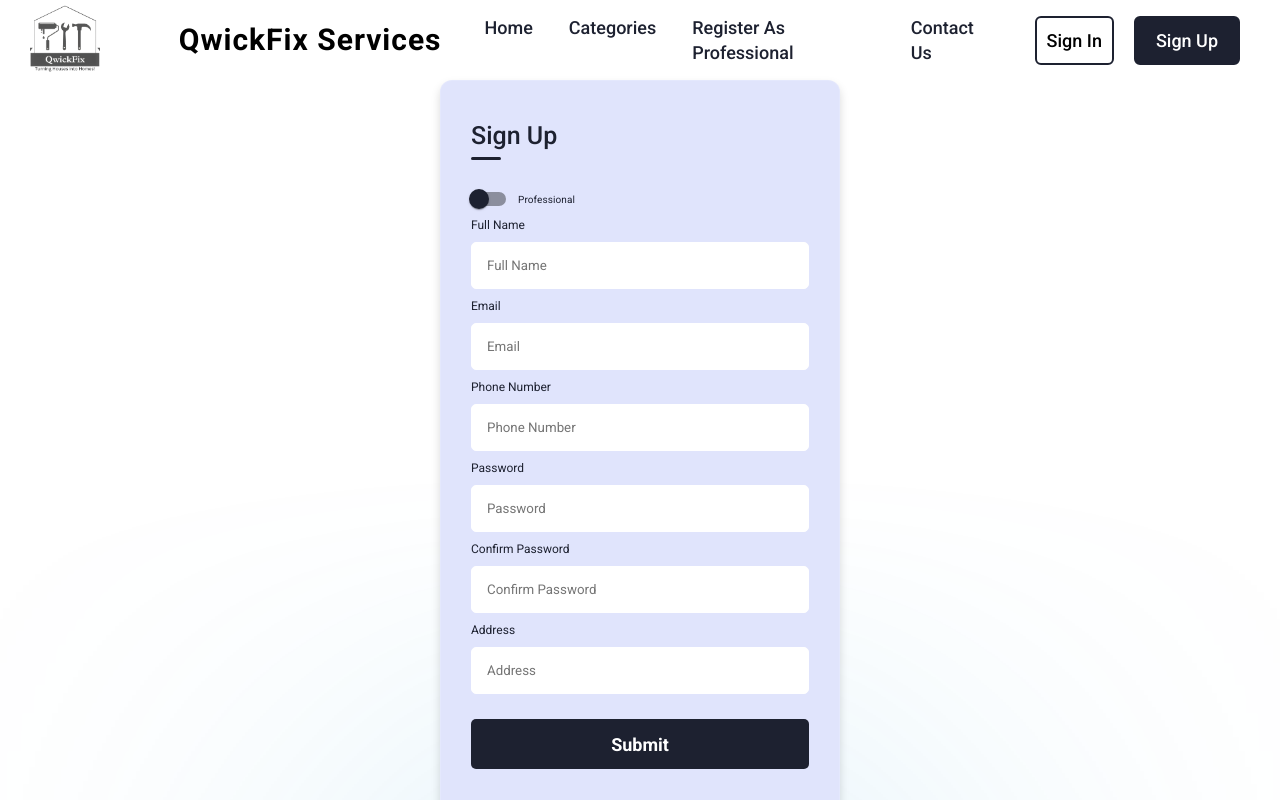
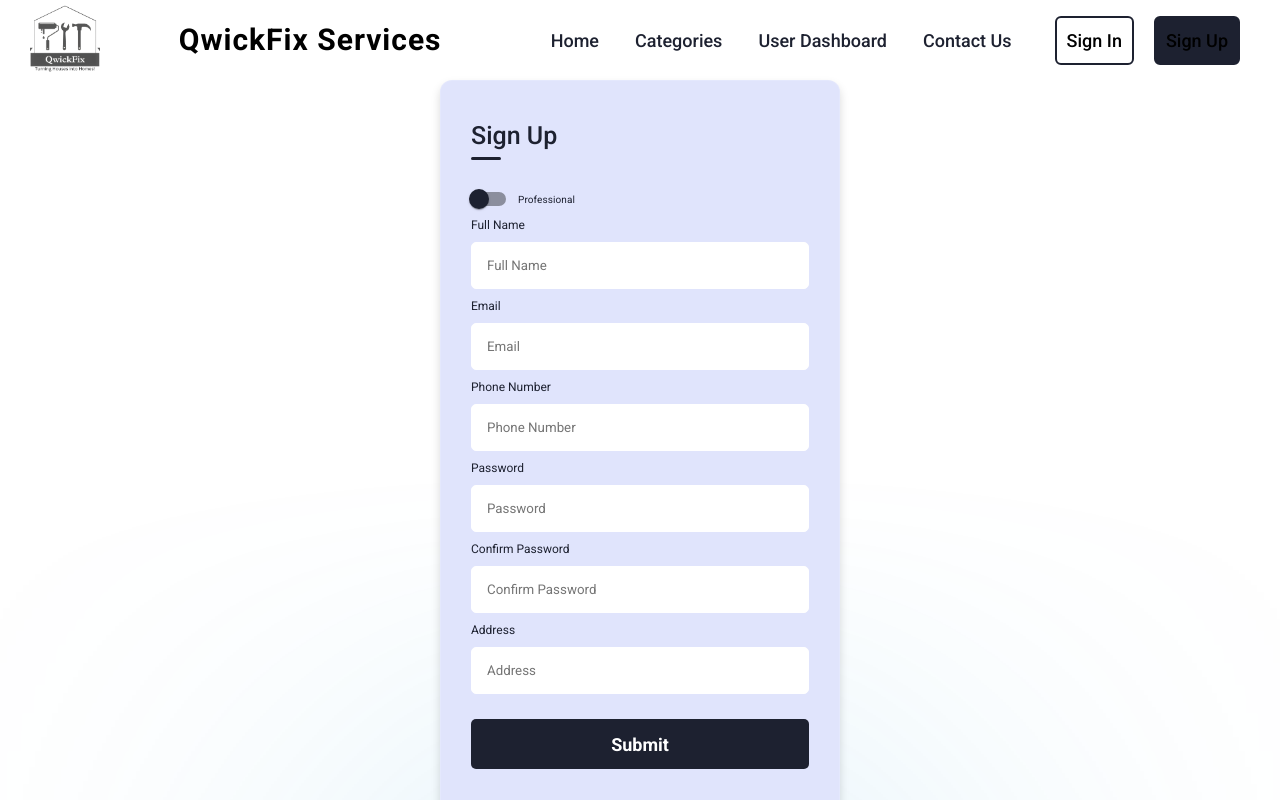
Before and after one commit to sanjanastyles/QF, a React (Create React App) app: page /SignUp in a window 1280 px wide. Shown: the top 800 px of the page. Built offline with nearby package versions, Linux system fonts and the light colour scheme.

Commit message:
bugfix(UI): minor UI issues

```diff
--- a/src/FrontEnd/App.js
+++ b/src/FrontEnd/App.js
@@ -69,12 +69,12 @@ function App() {
         <Route path="/Contact-Us" element={<ContactUs />} />
         <Route path="/checkout/:proId/:category" element={<CheckoutForm />} />
         <Route path="/Orders" element={<ClientOrders />} />
+        <Route path="/online/professionals" element={<ProfessionalList />} />
 
 
         {/* Professionals */}
         <Route path="/professionals/dashboard/:id/:serviceId" element={<ProfilePage />} />
         <Route path="/professional/:professionalId" element={<Professional />} />
-        <Route path="/online/professionals" element={<ProfessionalList />} />
 
         {/* AdminFlow */}
         <Route path="/admins" element={<AdminList />} />
--- a/src/FrontEnd/components/navbar/Navbar.jsx
+++ b/src/FrontEnd/components/navbar/Navbar.jsx
@@ -6,30 +6,22 @@ import navbarStyles from "./navbar.module.css";
 import { useNavigate } from "react-router-dom";
 import { toast } from "react-toastify";
 
-// import axios from "../../api/axios";
-// import { useContext } from "react";
-// import AuthContext from "../../context/AuthProvider";
+export const Navbar = () => {
+  const [toggleMenu, setToggleMenu] = useState(false);
+  const [userData, setUserData] = useState({});
 
-
-
-export const Navbar = () => {
-  // const { auth } = useContext(AuthContext);
-  const [toggleMenu, setToggleMenu] = useState(false);
-  const [data, setData] = useState({});
-
-  // Data is passed in local storage from sign in form
   useEffect(() => {
-    const response = localStorage.getItem("response");
+    const response = JSON.parse(localStorage.getItem("response"));
     if (response) {
-      setData(JSON.parse(response));
+      setUserData({ ...response, role: response?.isServiceman ? response?.isServiceman : "A" });
     }
   }, []);
 
   const navigate = useNavigate();
 
   const handleLogout = () => {
+    localStorage.removeItem("response");
     navigate("/");
-    localStorage.removeItem("response");
     window.location.reload();
     toast.success("Logged out Successfully");
   };
@@ -44,126 +36,71 @@ export const Navbar = () => {
 
       <div className={navbarStyles.navbar_links}>
         <div className={navbarStyles.navbar_links_container}>
+          <p><Link to="/">Home</Link></p>
+          <p><Link to="/Categories">Categories</Link></p>
+          {userData.isServiceman === "C" && <p><Link to="/RegisterAsProfessional">Register As Professional</Link></p>}
           <p>
-            <Link to="/">Home</Link>
+            {userData.role === "A" ? (
+              <Link to="/admin-dashboard">Admin Dashboard</Link>
+            ) : userData.isServiceman === "P" ? (
+              <Link to="/dashboard">Professional Dashboard</Link>
+            ) : (
+              <Link to="/under-construction">User Dashboard</Link>)}
           </p>
-          <p>
-            <Link to="/Categories">Categories</Link>
-          </p>
-          <p>
-            <Link to="/RegisterAsProfessional">Register As Professional</Link>
-          </p>
-          <p className={data.name ? null : navbarStyles.hiddenLink}>
-            {data && (
-              <Link to="/dashboard" className={data.name ? null : navbarStyles.hiddenLink}>
-                {(() => {
-                  switch (data.name) {
-                    case "admin":
-                      return "Admin Dashboard";
-                    case "professional":
-                      return "Professional Dashboard";
-                    case "Customer":
-                      return "User Dashboard";
-                    default:
-                      return null;
-                  }
-                })()}
-              </Link>
-
-            )}
-          </p>
-          <p>
-            <Link to="/ContactUs">Contact Us</Link>
-          </p>
+          <p><Link to="/ContactUs">Contact Us</Link></p>
         </div>
       </div>
 
       <div className={navbarStyles.navbar_sign}>
         <p className={navbarStyles.signIn}>
-          {data.name ? data.name : <Link to="/SignIn">Sign in</Link>}
+          {userData.name ? userData.name : <Link to="/SignIn">Sign in</Link>}
         </p>
         <p className={navbarStyles.logout}>
-          {data.name ? (
+          {userData.name ? (
             <p onClick={handleLogout}>Logout</p>
           ) : (
-            <Link to="/SignUp">
-              <p>Sign up</p>
-            </Link>
+            <Link to="/SignUp">Sign up</Link>
           )}
         </p>
       </div>
+
       <div className={navbarStyles.navbar_menu}>
         {toggleMenu ? (
-          <RiCloseLine
-            color="#fff"
-            size={30}
-            onClick={() => setToggleMenu(false)}
-          />
+          <RiCloseLine color="#fff" size={30} onClick={() => setToggleMenu(false)} />
         ) : (
-          <RiMenu3Line
-            color="#fff"
-            size={30}
-            onClick={() => setToggleMenu(true)}
-          />
+          <RiMenu3Line color="#fff" size={30} onClick={() => setToggleMenu(true)} />
         )}
         {toggleMenu && (
           <div className={navbarStyles.navbar_menu_background}>
-            <div
-              className={`${navbarStyles.navbar_menu_container} ${navbarStyles.scale_up_center}`}
-            >
+            <div className={`${navbarStyles.navbar_menu_container} ${navbarStyles.scale_up_center}`}>
               <div className={navbarStyles.navbar_menu_container_links}>
+                <p onClick={() => setToggleMenu(false)}><Link to="/">Home</Link></p>
+                <p onClick={() => setToggleMenu(false)}><Link to="/Categories">Categories</Link></p>
+                <p onClick={() => setToggleMenu(false)}><Link to="/RegisterAsProfessional">Register As Professional</Link></p>
                 <p onClick={() => setToggleMenu(false)}>
-                  <Link to="/">Home</Link>
-                </p>
-                <p onClick={() => setToggleMenu(false)}>
-                  <Link to="/Categories">Categories</Link>
-                </p>
-                <p onClick={() => setToggleMenu(false)}>
-                  <Link to="/RegisterAsProfessional">
-                    Register As Professional
-                  </Link>
-                </p>
-                <p onClick={() => setToggleMenu(false)}>
-                  {data.isServiceman === "admin" ? (
+                  {userData.role === "A" ? (
                     <Link to="/admin-dashboard">Admin Dashboard</Link>
-                  ) : data.isServiceman === "professional" ? (
+                  ) : userData.isServiceman === "P" ? (
                     <Link to="/under-construction">Professional Dashboard</Link>
                   ) : (
                     <Link to="/under-construction">User Dashboard</Link>
                   )}
                 </p>
-                <p onClick={() => setToggleMenu(false)}>
-                  <Link to="/ContactUs">Contact Us</Link>
-                </p>
+                <p onClick={() => setToggleMenu(false)}><Link to="/ContactUs">Contact Us</Link></p>
               </div>
               <div className={navbarStyles.navbar_menu_container_links_sign}>
-                <p
-                  onClick={() => setToggleMenu(false)}
-                  className={navbarStyles.signIn}
-                >
-                  {data.isServiceman ? (
-                    <>{data.name}</>
-                  ) : (
-                    <Link to="/SignIn">Sign in</Link>
-                  )}
+                <p onClick={() => setToggleMenu(false)} className={navbarStyles.signIn}>
+                  {userData.isServiceman ? userData?.name : <Link to="/SignIn">Sign in</Link>}
                 </p>
-                <div
-                  onClick={() => setToggleMenu(false)}
-                  className={navbarStyles.logout}
-                >
-                  {data.name ? (
+                <div onClick={() => setToggleMenu(false)} className={navbarStyles.logout}>
+                  {userData.name ? (
                     <p onClick={handleLogout}>Logout</p>
                   ) : (
-                    <Link to="/SignUp">
-                      <p>Sign up</p>
-                    </Link>
+                    <Link to="/SignUp">Sign up</Link>
                   )}
                 </div>
               </div>
-              <div
-                onClick={() => setToggleMenu(false)}
-                className={navbarStyles.navbar_close_button}
-              >
+              <div onClick={() => setToggleMenu(false)} className={navbarStyles.navbar_close_button}>
                 <RiCloseLine size={40} />
               </div>
             </div>
--- a/src/FrontEnd/container/SignIn-SignUp/Sign-In/SignIn.jsx
+++ b/src/FrontEnd/container/SignIn-SignUp/Sign-In/SignIn.jsx
@@ -41,13 +41,12 @@ export const SignIn = () => {
 
     try {
       const response = postData(LOGIN_PATH, { email: values.email, password: values.password }).then(e => {
-        console.log(e);
         if (e.code === 200) {
           setCookie('userId', e.data._id)
           localStorage.setItem("response", JSON.stringify(e?.data));
+          window.location.reload();
         }
       }).catch(e => { throw new Error("SOMETHING WRONG"); })
-      // window.location.reload();
       navigate("/");
       toast.success("Login Successfull");
     }
--- a/src/FrontEnd/container/SignIn-SignUp/Sign-Up/SignUp.jsx
+++ b/src/FrontEnd/container/SignIn-SignUp/Sign-Up/SignUp.jsx
@@ -111,7 +111,7 @@ export const SignUp = () => {
           phone: values.phone,
           address: values.address,
           selectedServices: values.selectedServices,
-          isProfessional:isProfessional
+          isProfessional:"P"
         }
         : {
           name: values.fullName,
@@ -119,7 +119,7 @@ export const SignUp = () => {
           password: values.password,
           phone: values.phone,
           address:values.address,
-          isProfessional:isProfessional
+          isProfessional:"C"
         };
       navigate("/SignUp/otp", { state: { userData } });
     } catch (err) {
--- a/src/FrontEnd/pages/Home.js
+++ b/src/FrontEnd/pages/Home.js
@@ -9,7 +9,6 @@ import { CTA } from '../components/cta/CTA';
 
 import { PopularServices } from '../container/popular-services/PopularServices';
 // import { Test } from '../container/Test';
-
 export const Home = () => {
   return (
     <>
```
